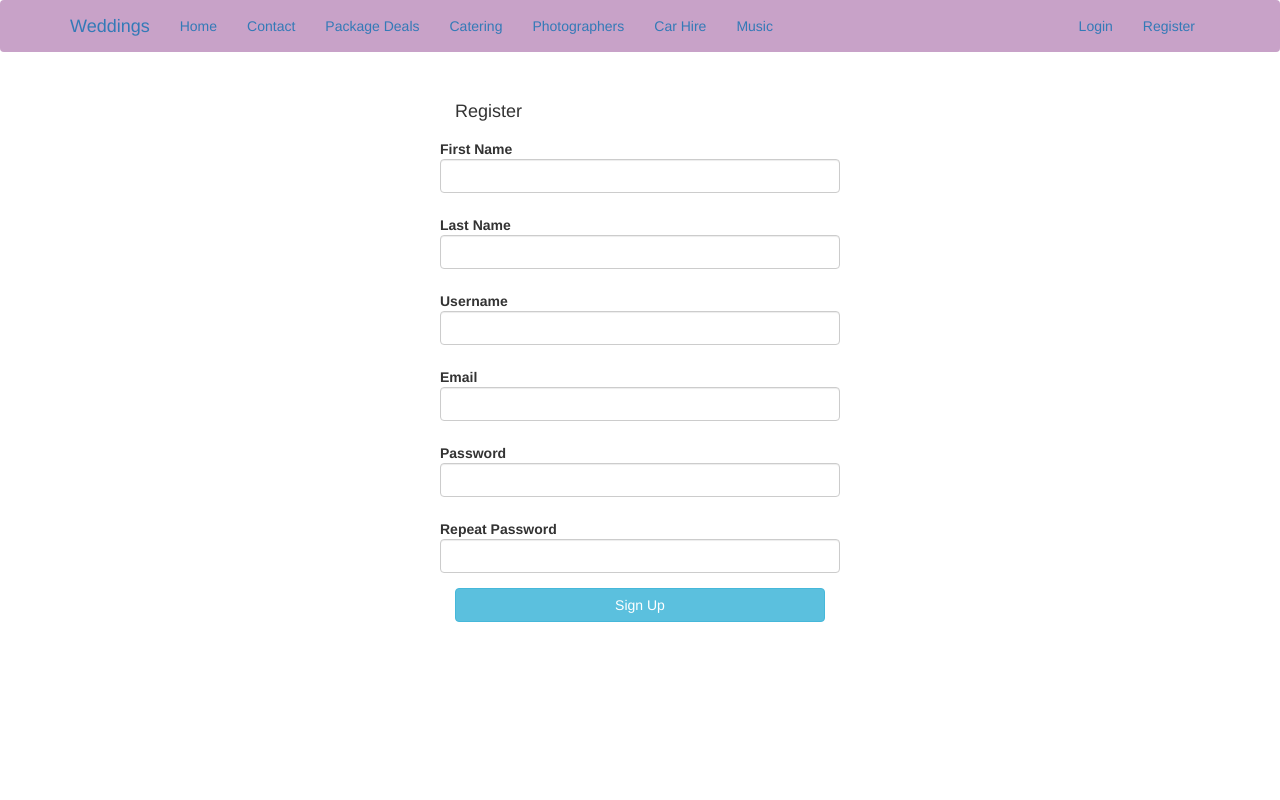
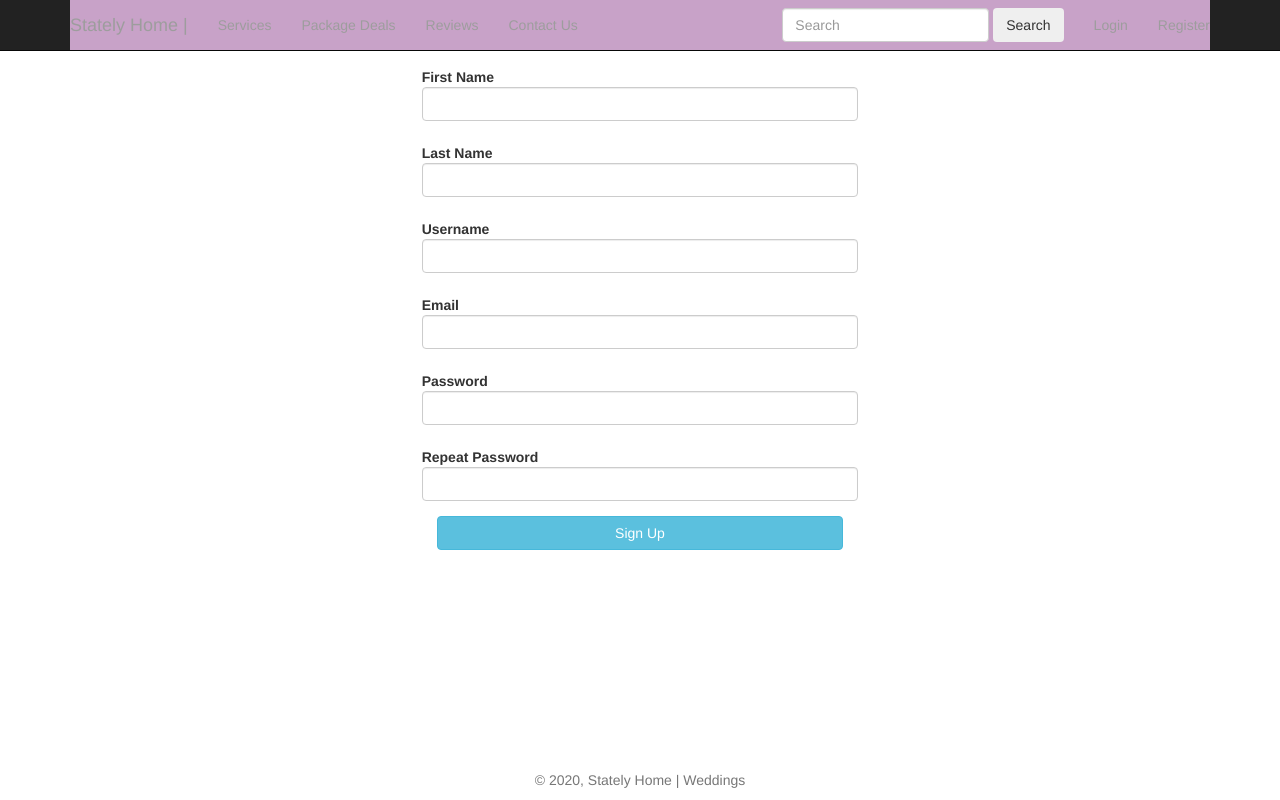
Before and after one commit to KarollePan/SCRUM_Project, a Flask app: page /register in a window 1280 px wide. Run offline with Flask 2, Linux system fonts and the light colour scheme; parts of the project's set-up code (start-up, migrations or seed data) failed here and were passed over; some libraries are stand-ins or nearby versions.

Commit message:
supports the new navbar and now has all links, has authorization levels for what features to display for guests/users/admins, also now has a footer at the bottom matching the navbar included rating system functionality with javascript

```diff
--- a/scrum_template/app/templates/base.html
+++ b/scrum_template/app/templates/base.html
@@ -1,89 +1,143 @@
-<!-- new Coursework -->
-
-{% extends "bootstrap/base.html" %}
-{% block title %}
-    {{ title }} | Weddings
-{% endblock %}
-{% block styles %}
-    {{ super() }}
-    <link href="{{url_for('static', filename='css/styles.css')}}" rel="stylesheet">
-{% endblock %}
-
-{% block navbar %}
-<nav class="navbar navbar-expand-lg navbar-dark bg-dark fixed-top">
+{% extends "bootstrap/base.html" %} {% block title %} {{ title }} | Weddings {% endblock %} {% block styles %} {{ super() }}
+<link href="{{url_for('static', filename='css/styles.css')}}" rel="stylesheet"> {% endblock %} {% block navbar %}
+<header class="navbar navbar-inverse navbar-fixed-top bs-docs-nav" role="banner">
     <div class="container">
         <div class="navbar-header">
-            <button type="button" class="navbar-toggle collapsed" data-toggle="collapse" data-target="#bs-example-navbar-collapse-1" aria-expanded="false">
+            <button class="navbar-toggle" type="button" data-toggle="collapse" data-target=".bs-navbar-collapse">
           <span class="sr-only">Toggle navigation</span>
           <span class="icon-bar"></span>
           <span class="icon-bar"></span>
           <span class="icon-bar"></span>
+        </button>
+            <a href="{{ url_for('main.index') }}" class="navbar-brand">Stately Home |</a>
+        </div>
+        <nav class="collapse navbar-collapse bs-navbar-collapse" role="navigation">
+            <ul class="nav navbar-nav">
+                <li>
+                    <!--Car Hire, Catering, Photography, Music, Flower Decorations-->
+                    <a href="{{ url_for('main.services') }}">Services</a>
 
-            </button>
-			<a class="navbar-brand" href="{{ url_for('main.index') }}">Weddings</a>
-        </div>
-        <div class="collapse navbar-collapse">
-            <ul class="nav navbar-nav">
-                <li><a href="{{ url_for('main.index') }}" >Home</a></li>
-				<li><a href="{{ url_for('main.contact') }}" >Contact</a></li>
-				<li><a href="{{ url_for('main.packagedeals') }}" >Package Deals</a></li>
-				<li><a href="{{ url_for('main.catering') }}" >Catering</a></li>
-				<li><a href="{{ url_for('main.photographers') }}" >Photographers</a></li>
-				<li><a href="{{ url_for('main.carhire') }}" >Car Hire</a></li>
-				<li><a href="{{ url_for('main.music') }}" >Music</a></li>
+                </li>
+                <li>
+                    <a href="{{ url_for('main.packagedeals') }}">Package Deals</a>
+                </li>
+                <li>
+                    <a href="{{ url_for('main.reviews') }}">Reviews</a>
+                </li>
+                <li>
+                    <a href="{{ url_for('main.contact') }}">Contact Us</a>
+                </li>
             </ul>
             <ul class="nav navbar-nav navbar-right">
-                {% if current_user.is_authenticated %}
+                <li>
+                    <form class="navbar-form navbar-left" method='POST' action="{{ url_for('rooms.search') }}">
+                        <div class="form-group">
+                            <input class="form-control mr-sm-2" placeholder="Search" aria-label="Search" type="text" name="search">
+                            <button class="btn btn-outline-success my-2 my-sm-0" type="submit">Search</button>
+                        </div>
+                    </form>
+                </li>
+                {% if current_user.is_authenticated and current_user.admin %}
                 <li class="dropdown">
-                        <a class="dropdown-toggle" data-toggle="dropdown" href="#">
-                            <span class="glyphicon glyphicon-user"> </span> {{ current_user.username }}
-                            <span class="caret"></span>
-                        </a>
+                    <a href="#" class="dropdown-toggle" data-toggle="dropdown"><span class="glyphicon glyphicon-user"> </span> {{ current_user.username }} <b class="caret"></b></a>
                     <ul class="dropdown-menu">
-                            <li><a href="" >Logout</a></li>
+                        <li><a href="{{ url_for('rooms.new_room') }}">Add a room</a></li>
+                        <li><a href="{{ url_for('bookings.wedbookings') }}">View wedding bookings</a></li>
+                        <li><a href="{{ url_for('bookings.tourbookings') }}">View tour bookings</a></li>
+                        <li><a href="{{ url_for('main.enquiries') }}">View enquiries</a></li>
+                        <li><a href="{{ url_for('auth.userinfo') }}">User Information</a></li>
+                        <li><a href="{{ url_for('auth.logout') }}">Logout</a></li>
+                    </ul>
+                </li>
+                {% elif current_user.is_authenticated %}
+                <li class="dropdown">
+                    <a href="#" class="dropdown-toggle" data-toggle="dropdown"><span class="glyphicon glyphicon-user"> </span> {{ current_user.username }} <b class="caret"></b></a>
+                    <ul class="dropdown-menu">
+                        <li><a href="{{ url_for('bookings.wedbooking') }}">Make a Wedding Booking</a></li>
+                        <li><a href="{{ url_for('bookings.tourbooking') }}">Make a Tour Booking</a></li>
+                        <li><a href="{{ url_for('auth.userinfo') }}">User Information</a></li>
+                        <li><a href="{{ url_for('auth.logout') }}">Logout</a></li>
                     </ul>
                 </li>
                 {% else %}
-                    <li><a href="{{ url_for('auth.login') }}" >Login</a></li>
-                    <li><a href="{{ url_for('auth.register') }}" >Register</a></li>
-
+                <li><a href="{{ url_for('auth.login') }}">Login</a></li>
+                <li><a href="{{ url_for('auth.register') }}">Register</a></li>
                 {% endif %}
             </ul>
+        </nav>
     </div>
-    </div>
-</nav>
-{% endblock %}
+</header>
 
-{% block content %}
-<div class="container">
-    {% with messages = get_flashed_messages(with_categories=true) %}
-        {% if messages %}
-            {% for category, message in messages %}
+{% endblock %} {% block content %}
+<div class="container-full-bg">
+    {% with messages = get_flashed_messages(with_categories=true) %} {% if messages %} {% for category, message in messages %}
     <div class="alert alert-{{ category }} text-center">
         <a href="#" class="close" data-dismiss="alert" aria-label="close">
             <span aria-hidden="true">&times;</span>
         </a>
         {{ message }}
     </div>
-            {% endfor %}
-        {% endif %}
-    {% endwith %}
-
-    <div class="row">
-        {# application content needs to be provided in the app_content block #}
-        {% block app_content %}{% endblock %}
+    {% endfor %} {% endif %} {% endwith %}
 </div>
 
+
+{# application content needs to be provided in the app_content block #} {% block app_content %}{% endblock %}
+
+
+
+<div class="container">
+    <footer class="footer navbar-fixed-bottom">
+        <div class="container">
+            <p class="text-muted text-center">
+                &copy;
+                <script>
+                    document.write(
+                        new Date().getFullYear())
+                </script>, Stately Home | Weddings
+            </p>
         </div>
-{% endblock %}
-
-{% block scripts %}
-    {{ super() }}
+    </footer>
+</div>
+{% endblock %} {% block scripts %} {{ super() }} {{ moment.include_moment() }}
+<script src="{{ url_for('static', filename='js/raty/lib/jquery.raty.js') }}"></script>
+<script src="{{ url_for('static', filename='js/main.js') }}"></script>
 <script type="text/javascript">
     window.setTimeout(function() {
-            $(".alert").fadeTo(500, 0).slideUp(500, function(){
+        $(".alert").fadeTo(500, 0).slideUp(500, function() {
             $(this).remove();
         });
     }, 3000);
+
+    $(document).ready(function() {
+        $('#star').raty({
+            path: '/static/js/raty/lib/images',
+            half: true,
+            number: 5,
+            score: $('#result').val(),
+            starType: 'img',
+            targetKeep: true,
+            click: function(score, event) {
+                $('#result').val(score);
+            }
+        });
+
+        $('.avg-rating').raty({
+            path: '/static/js/raty/lib/images',
+            readOnly: true,
+            score: function() {
+                return $(this).attr('data-score');
+            }
+        });
+
+        $('.star-rating').raty({
+            path: '/static/js/raty/lib/images',
+            readOnly: true,
+            score: function() {
+                return $(this).attr('data-score');
+            }
+        });
+
+        $('[data-toggle="tooltip"]').tooltip();
+    });
 </script>
 {% endblock %}
```
Lines whose indentation alone changed are shown as unchanged.
